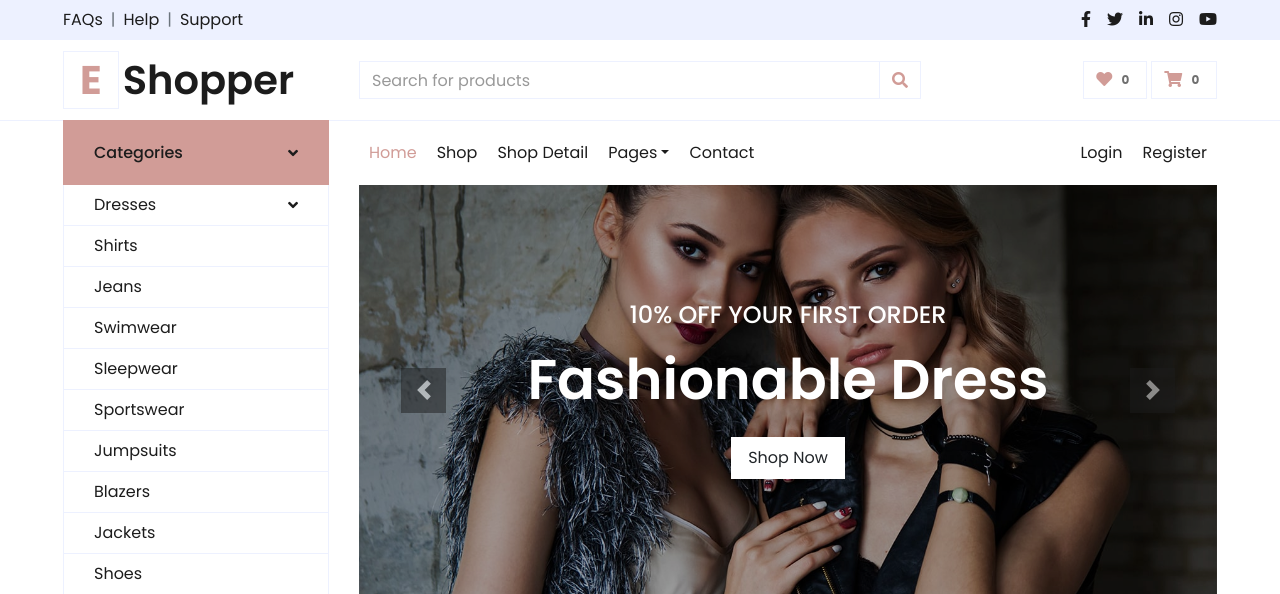
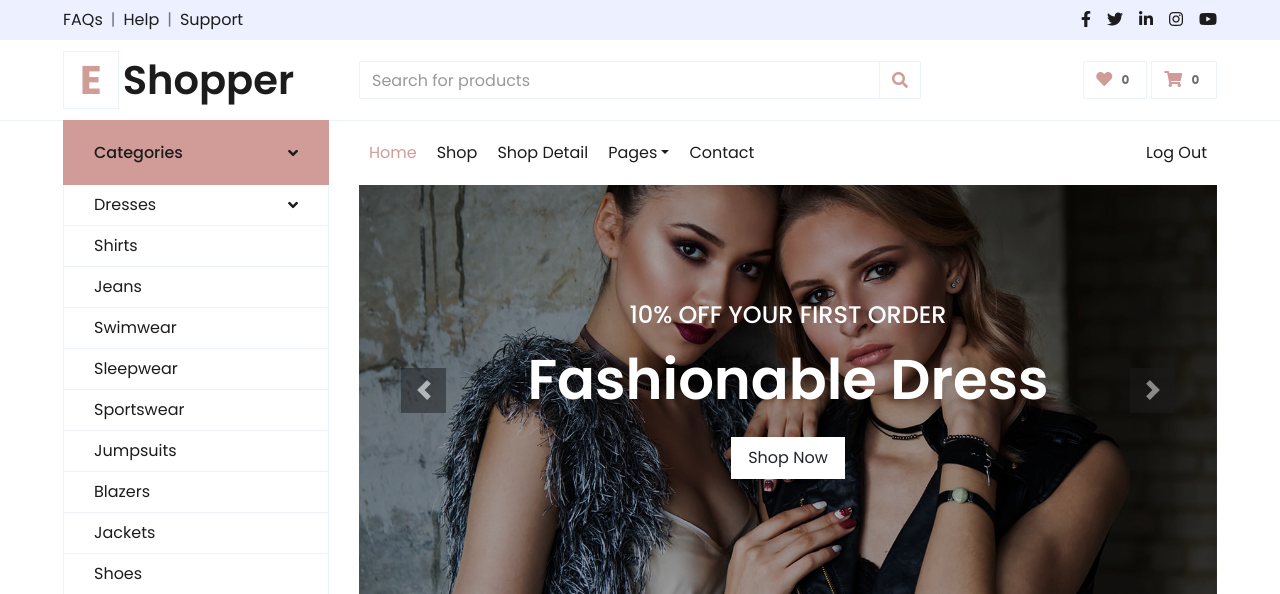
Before and after one commit to mmiskiewicz/M-Store, a Flask app: page / in a window 1280 px wide. Shown: the top 594 px of the page. Run offline with Flask 2, Linux system fonts and the light colour scheme; a user stored in the database is signed in; tables that the repository leaves empty hold one stand-in row (values such as "Sample post"); grey boxes marked "Sample" are stand-in pictures; some libraries are stand-ins or nearby versions.

Commit message:
add logout hyperlink

```diff
--- a/templates/index.html
+++ b/templates/index.html
@@ -143,10 +143,16 @@
                             </div>
                             <a href="contact.html" class="nav-item nav-link">Contact</a>
                         </div>
+                        {% if not current_user.is_authenticated: %}
                         <div class="navbar-nav ml-auto py-0">
-                            <a href="" class="nav-item nav-link">Login</a>
-                            <a href="" class="nav-item nav-link">Register</a>
+                            <a href="{{ url_for('login') }}" class="nav-item nav-link">Login</a>
+                            <a href="{{ url_for('register') }}" class="nav-item nav-link">Register</a>
                         </div>
+                        {% else: %}
+                        <div class="navbar-nav ml-auto py-0">
+                            <a href="{{ url_for('logout') }}" class="nav-item nav-link">Log Out</a>
+                        </div>
+                        {% endif %}
                     </div>
                 </nav>
                 <div id="header-carousel" class="carousel slide" data-ride="carousel">
```
